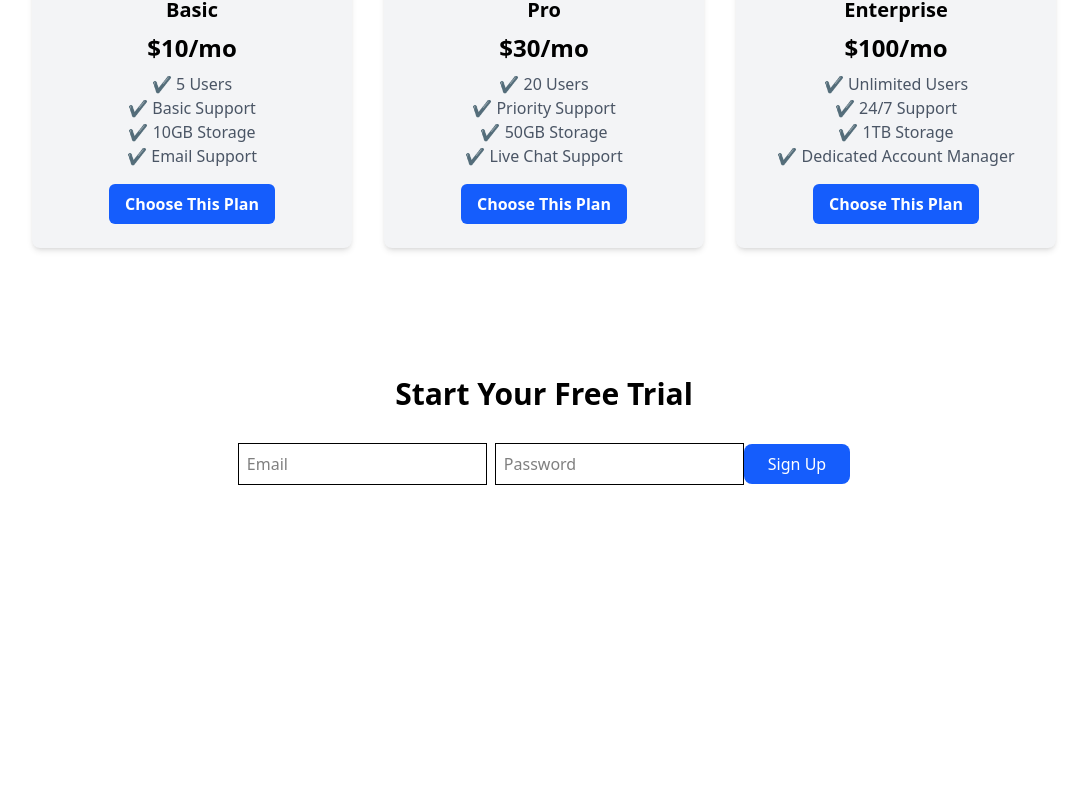
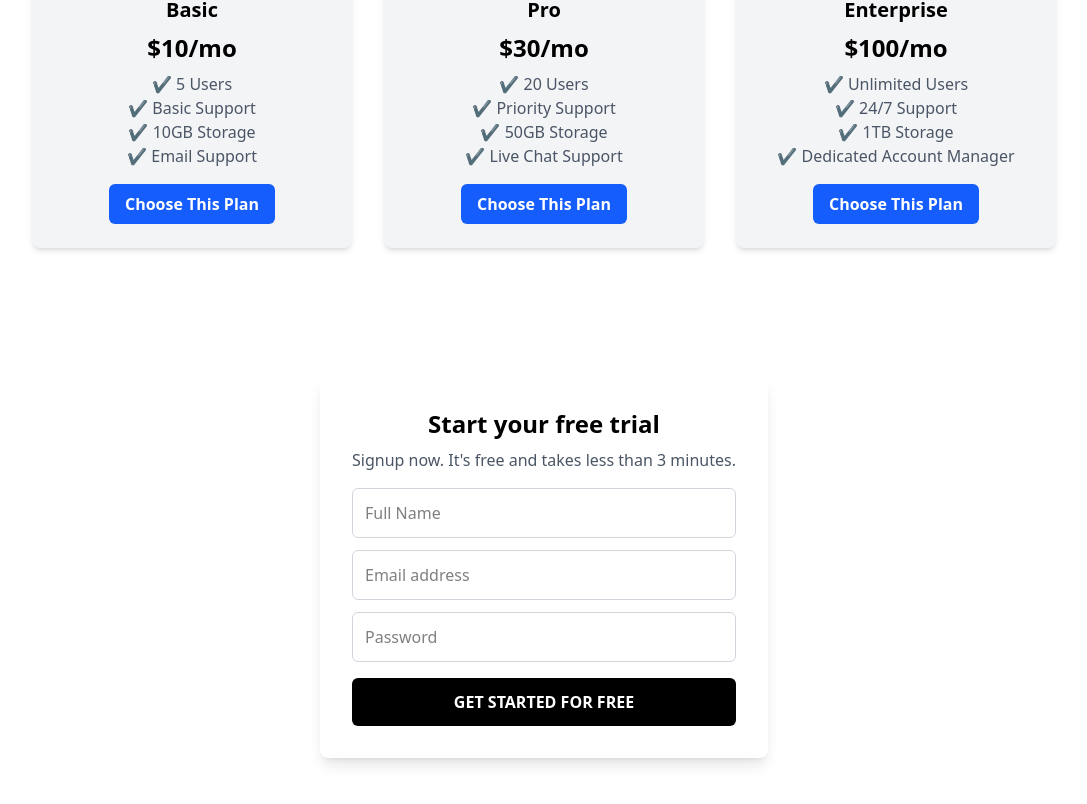
Before and after one commit to muaz64/saas-landing-page, a React (Vite) app: page / in a window 1280 px wide. Shown: the part 1160-1964 px from the top of the page, without its empty margins (96-1183 px from the left). Before the commit the page ends 1709 px from the top, so only its background shows below. Built offline with nearby package versions, Linux system fonts and the light colour scheme.

Commit message:
signup section update01

```diff
--- a/src/components/Signup.jsx
+++ b/src/components/Signup.jsx
@@ -1,25 +1,48 @@
 import { useState } from "react";
-// import { auth, createUserWithEmailAndPassword } from "../firebase";
 
 const Signup = () => {
+  const [fullName, setFullName] = useState("");
   const [email, setEmail] = useState("");
   const [password, setPassword] = useState("");
 
-  const handleSignup = async () => {
-    try {
-      await createUserWithEmailAndPassword(auth, email, password);
-      alert("Signup successful!");
-    } catch (error) {
-      alert(error.message);
-    }
+  const handleSignup = () => {
+    alert(`Signed up as: ${fullName}, Email: ${email}`);
   };
 
   return (
-    <section id="signup" className="py-16 text-center">
-      <h2 className="text-3xl font-bold mb-4">Start Your Free Trial</h2>
-      <input type="email" placeholder="Email" className="border p-2 mr-2" onChange={(e) => setEmail(e.target.value)} />
-      <input type="password" placeholder="Password" className="border p-2" onChange={(e) => setPassword(e.target.value)} />
-      <button onClick={handleSignup} className="bg-blue-600 text-white px-6 py-2 mt-4 rounded-lg">Sign Up</button>
+    <section id="signup" className="py-16 px-6 flex justify-center">
+      <div className="bg-white p-8 rounded-lg shadow-lg w-full max-w-md">
+        <h2 className="text-2xl font-bold text-center mb-2">Start your free trial</h2>
+        <p className="text-gray-600 text-center mb-4">Signup now. It's free and takes less than 3 minutes.</p>
+
+        <input
+          type="text"
+          placeholder="Full Name"
+          className="border border-gray-300 w-full p-3 mb-3 rounded-md"
+          onChange={(e) => setFullName(e.target.value)}
+        />
+
+        <input
+          type="email"
+          placeholder="Email address"
+          className="border border-gray-300 w-full p-3 mb-3 rounded-md"
+          onChange={(e) => setEmail(e.target.value)}
+        />
+
+        <input
+          type="password"
+          placeholder="Password"
+          className="border border-gray-300 w-full p-3 mb-4 rounded-md"
+          onChange={(e) => setPassword(e.target.value)}
+        />
+
+        <button
+          onClick={handleSignup}
+          className="bg-black text-white w-full py-3 rounded-md font-bold hover:bg-gray-800 transition"
+        >
+          GET STARTED FOR FREE
+        </button>
+      </div>
     </section>
   );
 };
```
